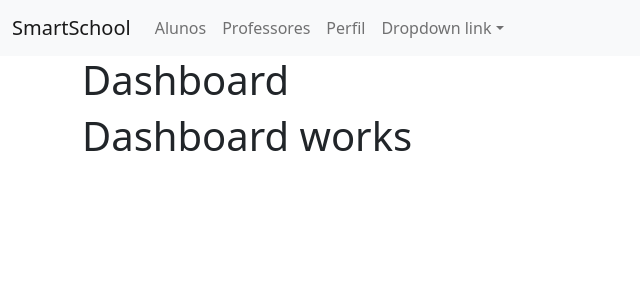
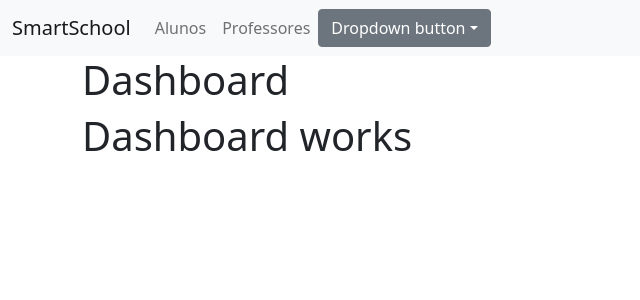
Before and after one commit to Alexlr10/SSReact, a React (Create React App) app: page / in a window 1280 px wide. Shown: the top 300 px of the page, without its empty margins (0-640 px from the left). Built offline with nearby package versions, Linux system fonts and the light colour scheme.

Commit message:
inserindo nav

```diff
--- a/package.json
+++ b/package.json
@@ -9,6 +9,7 @@
     "@testing-library/user-event": "^12.8.3",
     "bootstrap": "^5.0.1",
     "react": "^17.0.2",
+    "react-bootstrap-validation": "^0.1.11",
     "react-dom": "^17.0.2",
     "react-router-dom": "^5.2.0",
     "react-scripts": "4.0.3",
--- a/src/components/Nav/index.js
+++ b/src/components/Nav/index.js
@@ -1,5 +1,8 @@
 import React from 'react';
 import { Link } from 'react-router-dom';
+import DropdownButton from 'react-bootstrap/DropdownButton'
+//import { Dropdown } from 'bootstrap';
+import Dropdown from 'react-bootstrap/Dropdown'
 
 export default function Nav() {
 
@@ -11,7 +14,9 @@
                 <button class="navbar-toggler" type="button" data-bs-toggle="collapse" data-bs-target="#navbarNavDropdown" aria-controls="navbarNavDropdown" aria-expanded="false" aria-label="Toggle navigation">
                     <span class="navbar-toggler-icon"></span>
                 </button>
+
                 <div class="collapse navbar-collapse" id="navbarNavDropdown">
+
                     <ul class="navbar-nav">
                         <li class="nav-item">
                             <Link className="nav-link" activeClassName='active' to="/alunos" >Alunos</Link>
@@ -19,22 +24,19 @@
                         <li class="nav-item">
                             <Link className="nav-link" activeClassName='is-active' to="/professores">Professores</Link>
                         </li>
-                        <li class="nav-item">
-                            <Link className="nav-link" activeClassName='is-active' to="/perfil">Perfil</Link>
-                        </li>
-                        <li class="nav-item dropdown">
-                            <a class="nav-link dropdown-toggle"  id="navbarDropdownMenuLink" role="button" data-bs-toggle="dropdown" aria-expanded="false">
-                                Dropdown link
-          </a>
-                            <ul class="dropdown-menu" aria-labelledby="navbarDropdownMenuLink">
-                                <li><a class="dropdown-item" >Action</a></li>
-                                <li><a class="dropdown-item" >Another action</a></li>
-                                <li><a class="dropdown-item" >Something else here</a></li>
-                            </ul>
-                        </li>
+
                     </ul>
+
+                    <ul class="navbar-nav">
+                        <DropdownButton menuAlign="left" variant="secondary" id="dropdown-basic-button" title="Dropdown button">
+                            <Dropdown.Item href="/perfil">Perfil</Dropdown.Item>
+                            <Dropdown.Item href="/dashboard">Sair</Dropdown.Item>
+                        </DropdownButton>
+
+                    </ul>
+
                 </div>
             </div>
-        </nav>
+        </nav >
     )
 }
```
Also changed, not shown: 1 other file (tests, documents, lock files or other folders).
